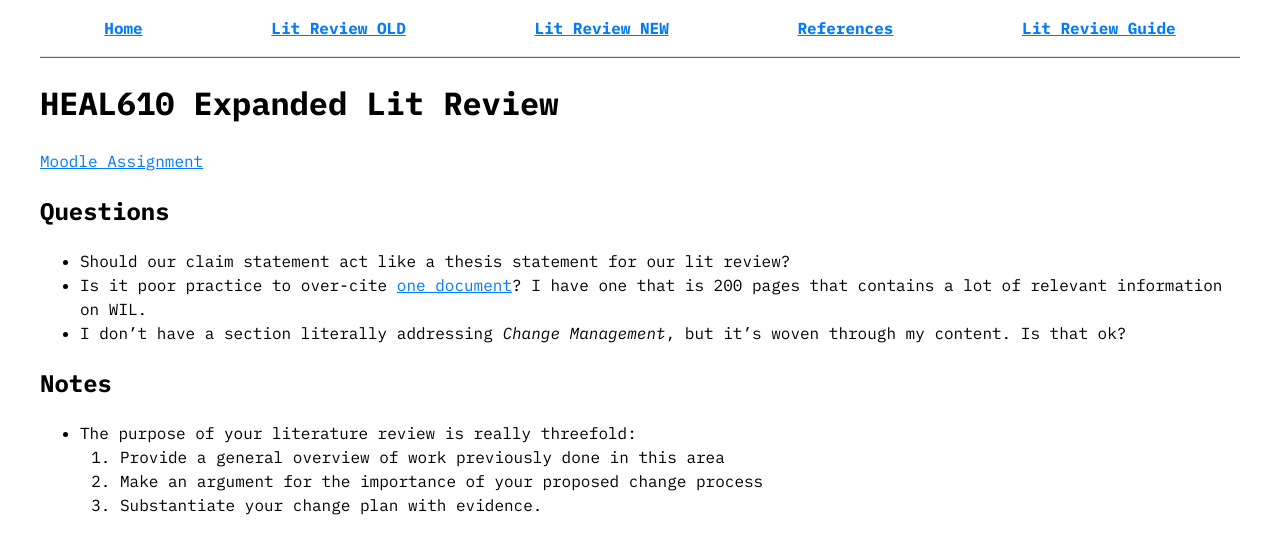
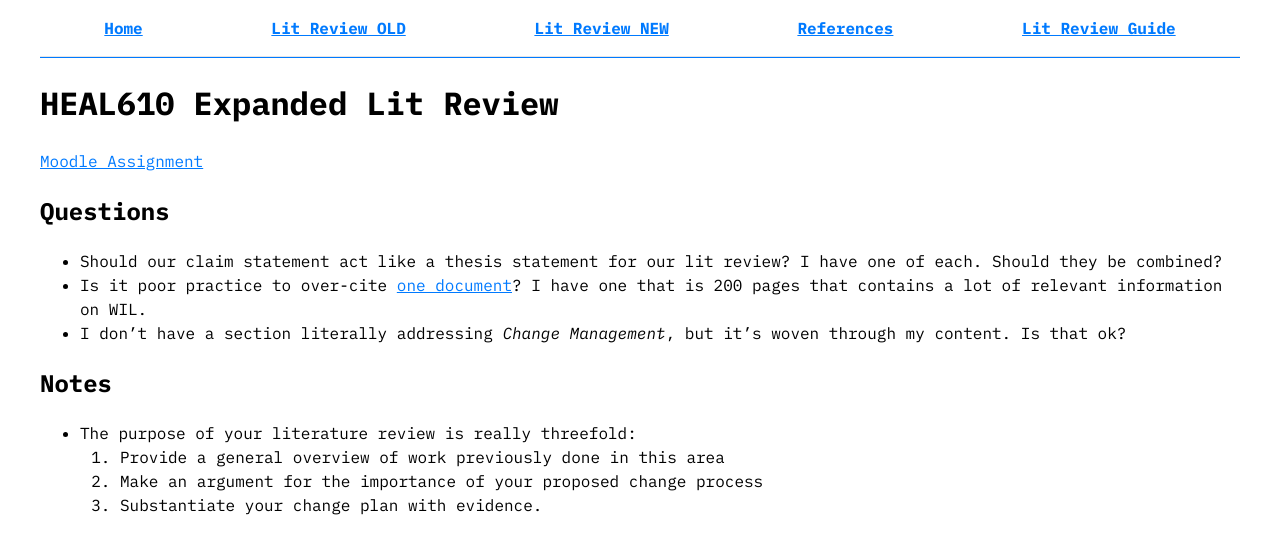
Before and after one commit to AlainParadis/HEAL610, a Jekyll site: the page built from index.md, in a window 1280 px wide. Shown: the top 554 px of the page. Built offline with Jekyll 4.4.1, drawn with Linux system fonts in a browser that asks for light colours.

Commit message:
add question for stef

```diff
--- a/index.md
+++ b/index.md
@@ -10,7 +10,7 @@ permalink: /
 
 ## Questions
 
--   Should our claim statement act like a thesis statement for our lit review?
+-   Should our claim statement act like a thesis statement for our lit review? I have one of each. Should they be combined?
 -   Is it poor practice to over-cite <a href="./bibliography/stirling_practical_2024.html">one document</a>? I have one that is 200 pages that contains a lot of relevant information on WIL.
 -   I don't have a section literally addressing *Change Management*, but it's woven through my content. Is that ok?
 
```
